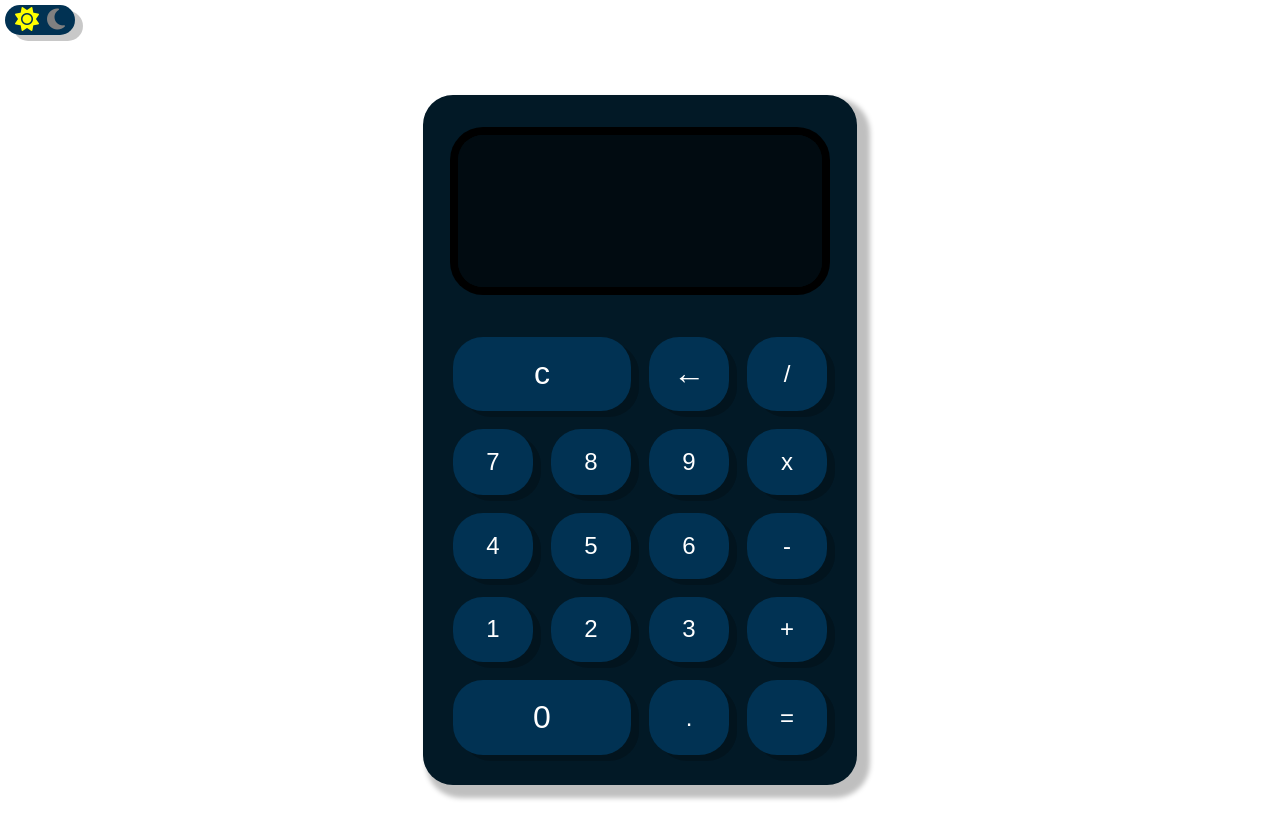
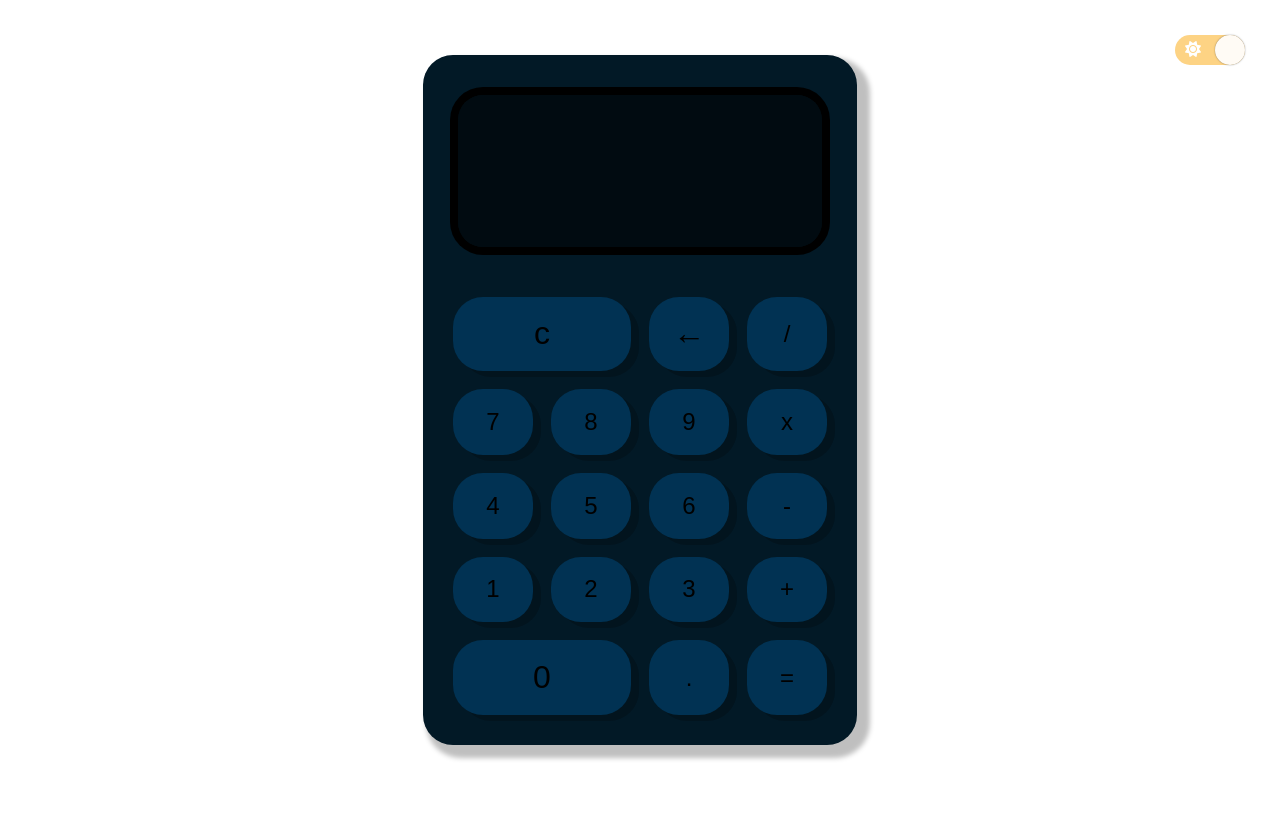
Before and after one commit to Giovannyhs/Calculadora, a plain HTML site: page index.html in a window 1280 px wide. After the commit the page ends 800 px from the top, so only its background shows below. Drawn offline with Linux system fonts and the light colour scheme.

Commit message:
creacion de modo dia noche

```diff
--- a/index.html
+++ b/index.html
@@ -14,10 +14,10 @@
     <link rel="stylesheet" href="styles.css" />
   </head>
   <body>
-    <button class="toggle">
-      <div id="sun" class="icon"><i class="fa-solid fa-sun"></i></div>
-      <div id="moon" class="icon"><i class="fa-solid fa-moon"></i></div>
-    </button>
+    <div class="toggle_dia activado" id="toggle">
+      <span><i class="fa-solid fa-sun"></i></span>
+      <span><i class="fa-solid fa-moon"></i></span>
+    </div>
 
     <div class="container">
       <div class="calculadora">
--- a/script.js
+++ b/script.js
@@ -7,11 +7,18 @@ const botonIgual = document.querySelector(".operador_igual");
 const botonLimpiar = document.querySelector(".limpiar");
 const botonBorrar = document.querySelector(".back");
 const punto = document.querySelector(".punto");
+const toggleButton = document.getElementById("toggle");
 
 let operador = "";
 let valorActual = "";
 let valorAnterior = null;
 let operacionRealizada = false;
+
+// funcion para cambiar de dia a noche
+toggleButton.addEventListener("click", () => {
+  document.body.classList.toggle("dark");
+  toggleButton.classList.toggle("activado");
+});
 
 // Función para actualizar el valor mostrado en la calculadora
 function actualizarDisplay() {
@@ -21,7 +28,7 @@ function actualizarDisplay() {
   limitPoint();
 }
 
-// Función para realizar la operación matemática
+// Función para realizar la operaciónes
 function realizarOperacion() {
   const anterior = parseFloat(valorAnterior);
   const actual = parseFloat(valorActual);
--- a/styles.css
+++ b/styles.css
@@ -1,29 +1,50 @@
-* {
-  color: #fff;
-}
 body {
   margin: 0;
 }
-.toggle {
+.toggle_dia {
+  background-color: #3494b1;
   display: flex;
-  width: 70px;
-  justify-content: space-around;
+  position: absolute;
+  top: 35px;
+  right: 35px;
+  cursor: pointer;
+  border-radius: 25px;
+  justify-content: space-between;
+  align-items: center;
+  padding-left: 10px;
 }
-#sun i {
-  color: yellow;
+.toggle_dia span {
+  width: 30px;
+  height: 30px;
+  line-height: 30px;
+  display: block;
+  color: #fff;
+  background: none;
 }
-#moon i {
-  color: gray;
+.toggle_dia::after {
+  display: block;
+  background: #fffbf5;
+  width: 30px;
+  height: 30px;
+  position: absolute;
+  top: 0;
+  left: 0;
+  right: unset;
+  border-radius: 50%;
+  transition: all 0.5s ease;
+  box-shadow: 0 0 1.5px rgba(0, 0, 0, 0.5);
+  content: "";
 }
-
-.toggle #moon:hover ~ #sun i {
-  color: transparent;
+.toggle_dia.activado {
+  background: #fdd384;
 }
-
-.toggle #sun:hover ~ #moon i {
-  color: transparent;
+.toggle_dia.activado::after {
+  left: unset;
+  right: 0;
 }
-
+body.dark {
+  background: #222;
+}
 .container {
   display: flex;
   justify-content: center;
@@ -39,7 +60,6 @@ body {
   padding: 25px;
   border-radius: 30px;
   box-shadow: 8px 8px 5px 5px #00000040;
-  /*background-color: #013253;*/
   background: #021926;
 }
 button {
@@ -48,7 +68,6 @@ button {
   border-radius: 30px;
   font-size: 1.5rem;
   border: none;
-  /* background: #021926;*/
   background-color: #013253;
   box-shadow: 8px 6px #00000037;
 }
```
